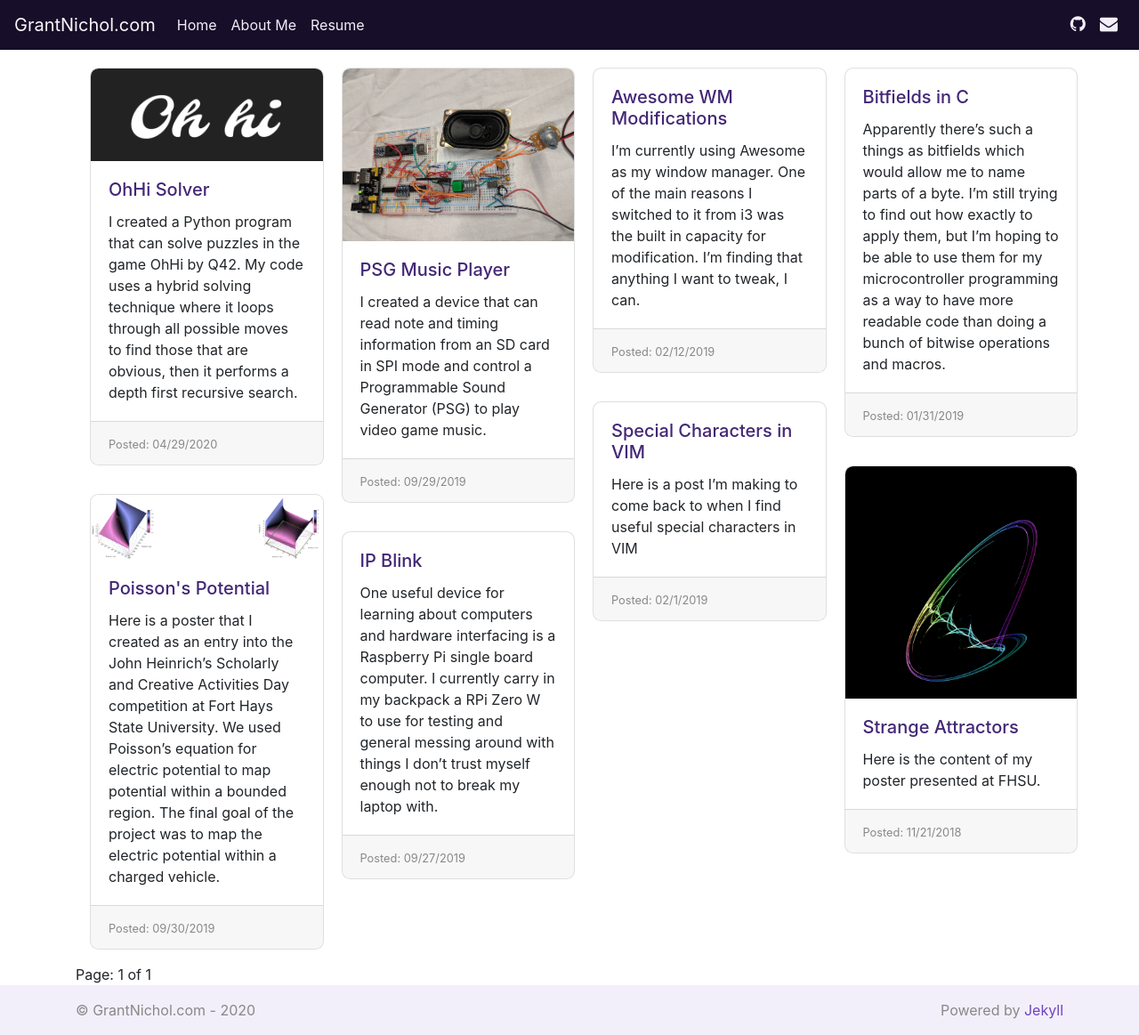
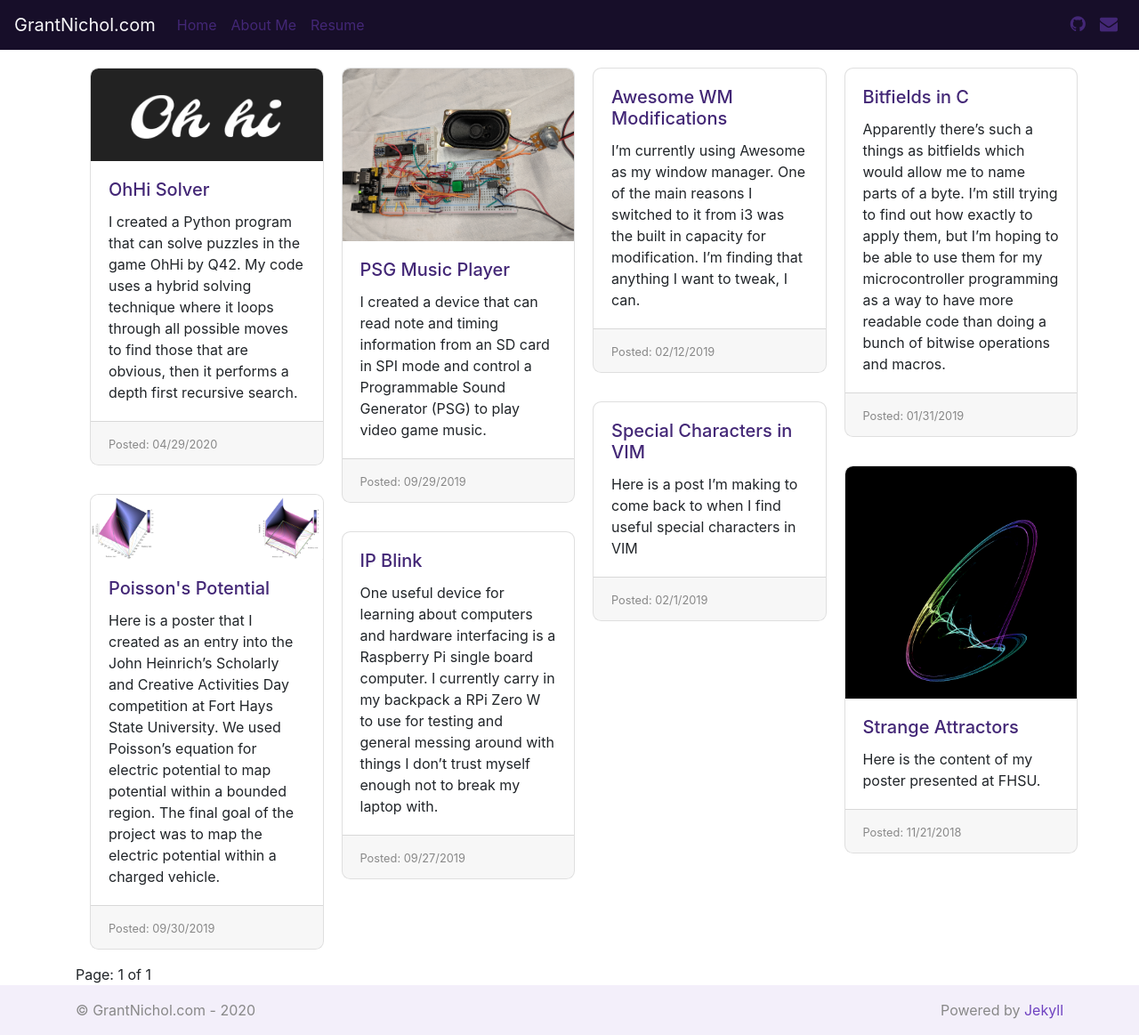
Before and after one commit to gwnichol/gwnichol.github.io, a Jekyll site: the page built from index.html, in a window 1280 px wide and 1163 px high. Shown: the whole window at 89% size. Built offline with Jekyll 4.4.1, drawn with Linux system fonts in a browser that asks for light colours; nearby versions of some CDN libraries; the list of posts is cut into pages by our own code.

Commit message:
Make dark navbar colors darker

```diff
--- a/_sass/_variables.scss
+++ b/_sass/_variables.scss
@@ -64,7 +64,7 @@ $dropdown-link-hover-bg:            $secondary !default;
 
 // Navbar
 
-$navbar-dark-color:                 $light !default;
+$navbar-dark-color:                 lighten($dark, 20%) !default;
 $navbar-dark-hover-color:           $gray-200 !default;
 $navbar-dark-active-color:			$gray-200 !default;
 
```
